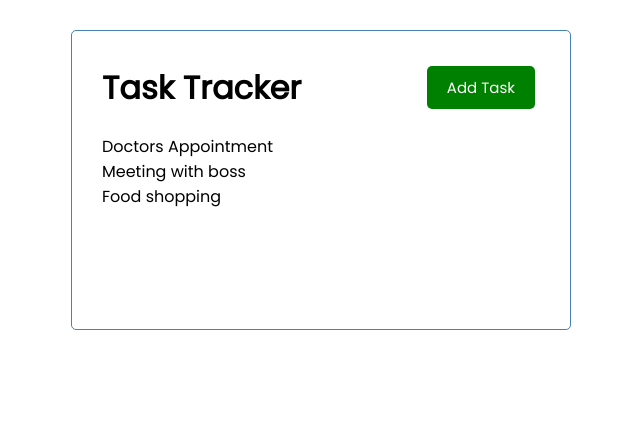
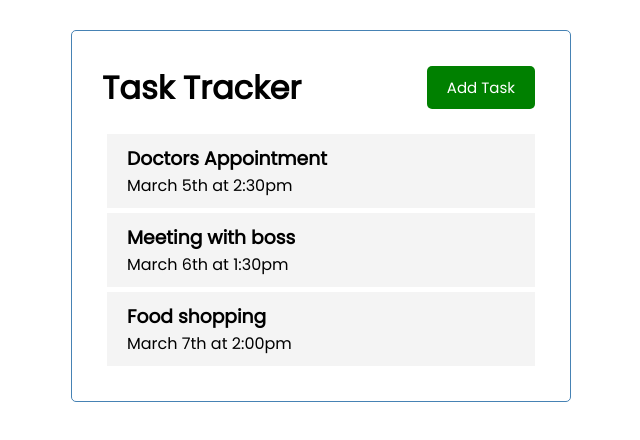
Before and after one commit to towsif031/vue-task-tracker, a Vue app: page / in a window 1280 px wide. Shown: the top 440 px of the page, without its empty margins (319-959 px from the left). Built offline with nearby package versions, Linux system fonts and the light colour scheme.

Commit message:
task component.

```diff
--- a/src/components/Header.vue
+++ b/src/components/Header.vue
@@ -15,7 +15,7 @@ export default {
 };
 </script>
 
-<style scoped>
+<style scope>
 header {
 	display: flex;
 	justify-content: space-between;
--- /dev/null
+++ b/src/components/Task.vue
@@ -0,0 +1,30 @@
+<template>
+	<div class="task">
+		<h3>{{ task.text }}</h3>
+		<p>{{ task.day }}</p>
+	</div>
+</template>
+
+<script>
+export default {
+	name: 'Task',
+	props: ['task']
+};
+</script>
+
+<style scope>
+.task {
+	background: #f4f4f4;
+	margin: 5px;
+	padding: 10px 20px;
+	cursor: pointer;
+}
+.task.reminder {
+	border-left: 5px solid green;
+}
+.task h3 {
+	display: flex;
+	align-items: center;
+	justify-content: space-between;
+}
+</style>
--- a/src/components/Tasks.vue
+++ b/src/components/Tasks.vue
@@ -1,13 +1,16 @@
 <template>
 	<div v-for="task in tasks" :key="task.id">
-		{{ task.text }}
+		<Task :task="task" />
 	</div>
 </template>
 
 <script>
+import Task from './Task.vue';
+
 export default {
 	name: 'Tasks',
-	props: ['tasks']
+	props: ['tasks'],
+	components: { Task }
 };
 </script>
 
```
